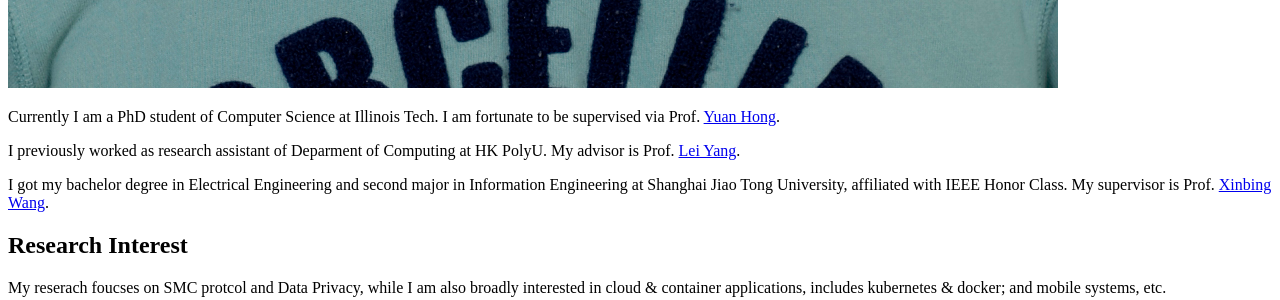
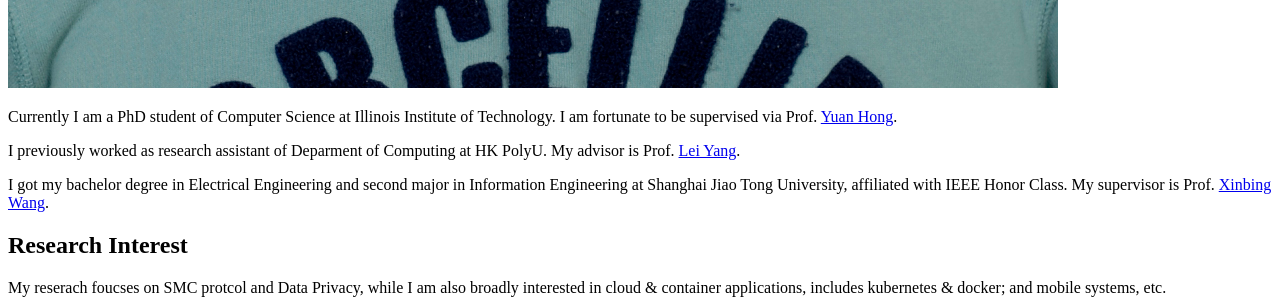
Before and after one commit to songwellxie/songwellxie.github.io, a Jekyll site: the page built from index.md, in a window 1280 px wide. Shown: the part 1593-1893 px from the top of the page. Built offline with Jekyll 4.4.1, drawn with Linux system fonts in a browser that asks for light colours; our own code applies the rules of GitHub Pages for plain Markdown files.

Commit message:
Update index.md

```diff
--- a/index.md
+++ b/index.md
@@ -6,7 +6,7 @@ layout: default
 
 <img class="profile-picture" src="/img/profile.jpg">
 
-Currently I am a PhD student of Computer Science at Illinois Tech. I am fortunate to be supervised via Prof. [Yuan Hong](http://cs.iit.edu/~yhong/).
+Currently I am a PhD student of Computer Science at Illinois Institute of Technology. I am fortunate to be supervised via Prof. [Yuan Hong](http://cs.iit.edu/~yhong/).
 
 I previously worked as research assistant of Deparment of Computing at HK PolyU. My advisor is Prof. [Lei Yang](http://www4.comp.polyu.edu.hk/~csyanglei/#/pages/profile/about).
 
```
